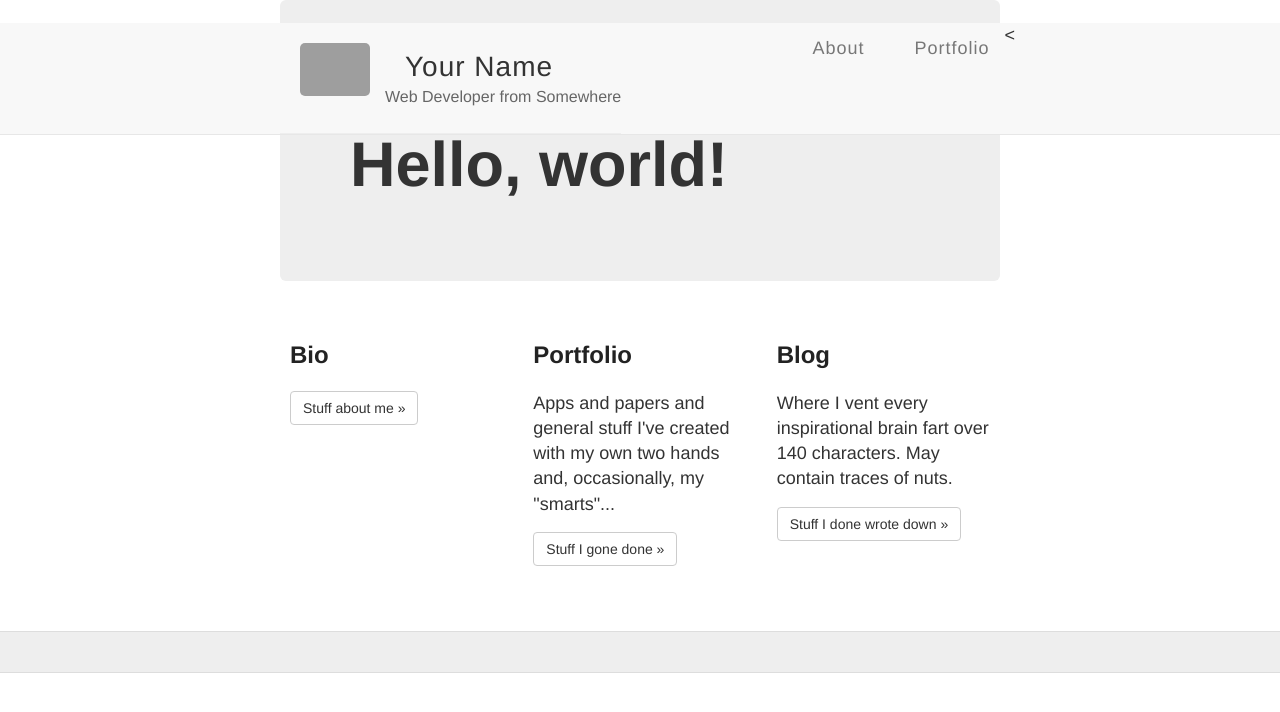
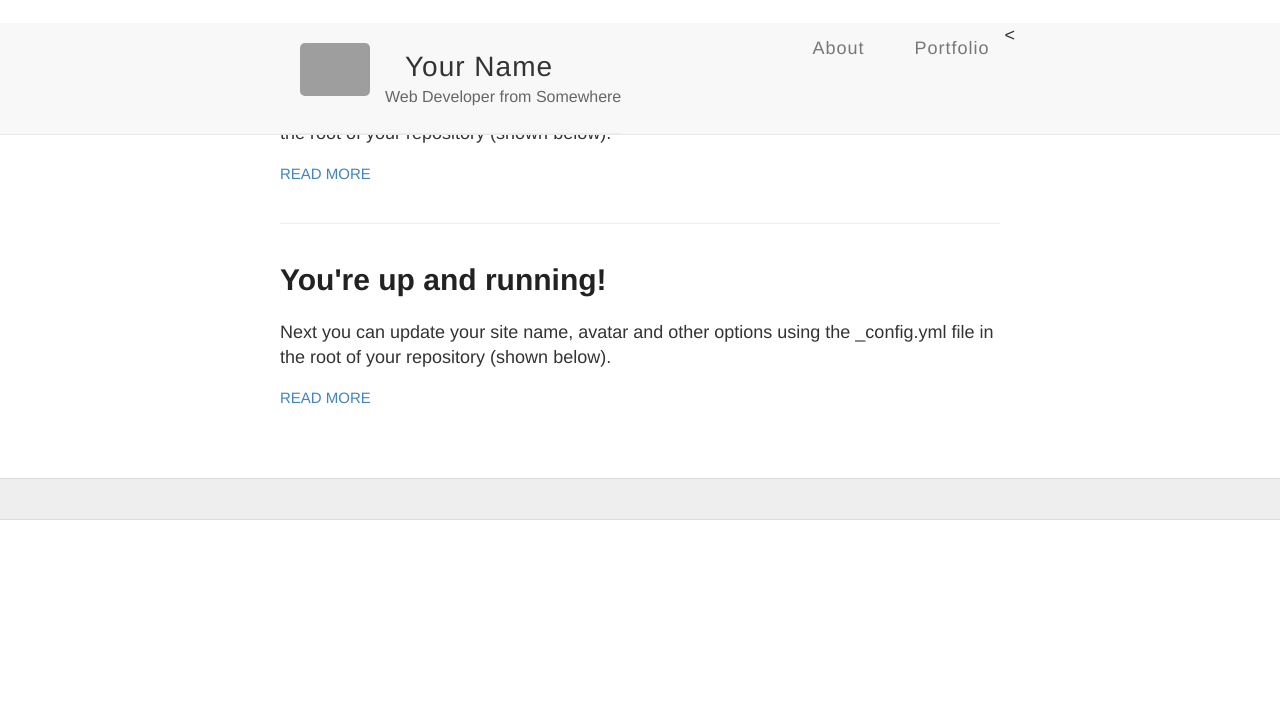
Before and after one commit to Dazby/dazby.github.io, a Jekyll site: the page built from index.html, in a window 1280 px wide. Shown: the top 712 px of the page. Built offline with Jekyll 4.4.1, drawn with Linux system fonts in a browser that asks for light colours; nearby versions of some CDN libraries; Markdown is read by kramdown in place of the engine named in the settings; grey boxes are pictures that could not be loaded.

Commit message:
fixing index.html

```diff
--- a/index.html
+++ b/index.html
@@ -2,32 +2,17 @@
 layout: default
 ---
 
-<!-- Main jumbotron for a primary marketing message or call to action -->
-<div class="jumbotron">
-    <div class="container">
-        <h1>Hello, world!</h1>
-        <p></p>
-        <!--<p><a class="btn btn-primary btn-lg" href="#" role="button">Learn more &raquo;</a></p>-->
-    </div>
+<div class="posts">
+    {% for post in site.posts %}
+    <article class="post">
+
+        <h1><a href="{{ site.baseurl }}{{ post.url }}">{{ post.title }}</a></h1>
+
+        <div class="entry">
+            {{ post.excerpt }}
+        </div>
+
+        <a href="{{ site.baseurl }}{{ post.url }}" class="read-more">Read More</a>
+    </article>
+    {% endfor %}
 </div>
-
-<div class="container">
-    <!-- Example row of columns -->
-    <div class="row">
-        <div class="col-md-4">
-            <h2>Bio</h2>
-            <p></p>
-            <p><a class="btn btn-default" href="/about.html" role="button">Stuff about me &raquo;</a></p>
-        </div>
-        <div class="col-md-4">
-            <h2>Portfolio</h2>
-            <p>Apps and papers and general stuff I've created with my own two hands and, occasionally, my "smarts"...</p>
-            <p><a class="btn btn-default" href="/portfolio.html" role="button">Stuff I gone done &raquo;</a></p>
-        </div>
-        <div class="col-md-4">
-            <h2>Blog</h2>
-            <p>Where I vent every inspirational brain fart over 140 characters. May contain traces of nuts.</p>
-            <p><a class="btn btn-default" href="blog.html" role="button">Stuff I done wrote down &raquo;</a></p>
-        </div>
-    </div>
-</div>
```
